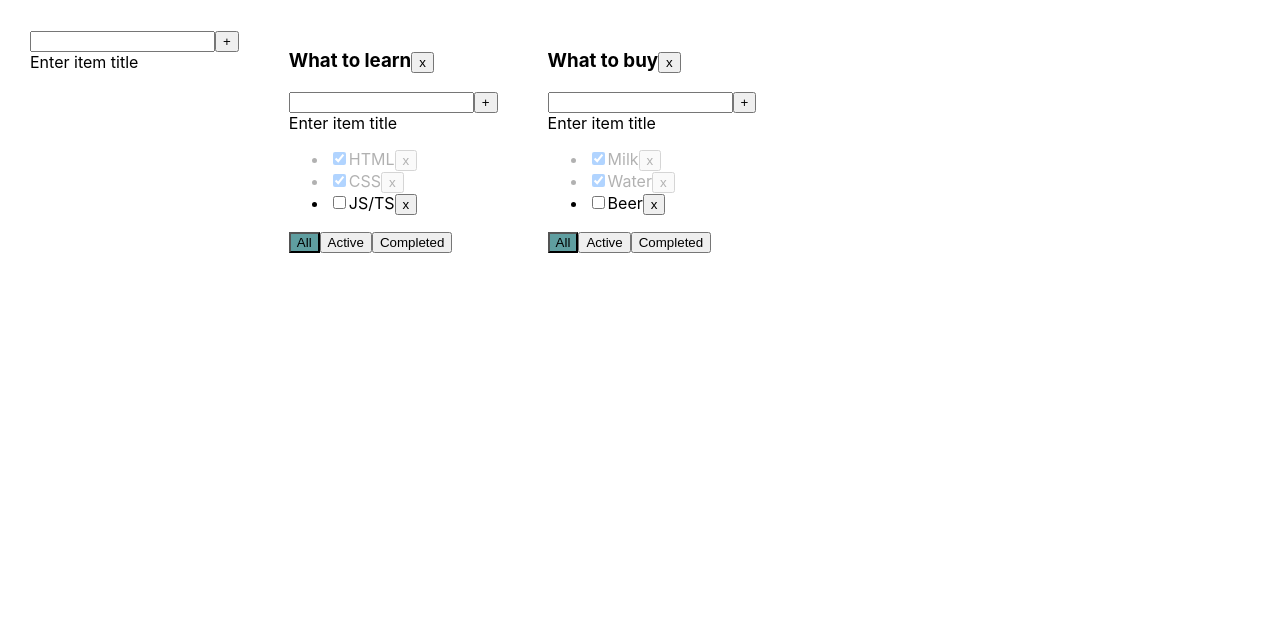
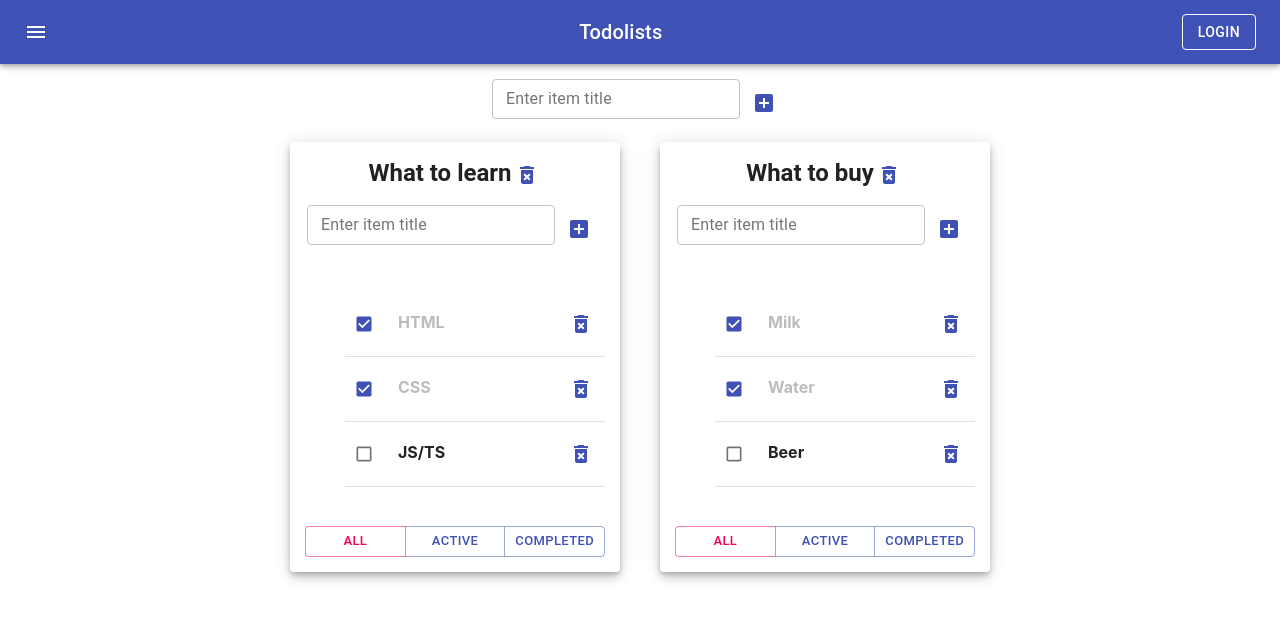
Before and after one commit to Aleksandr-mvp/todolist, a React (Create React App) app: page / in a window 1280 px wide. Shown: the top 620 px of the page. Built offline with nearby package versions, Linux system fonts and the light colour scheme.

Commit message:
added Material UI

```diff
--- a/package.json
+++ b/package.json
@@ -3,6 +3,8 @@
   "version": "0.1.0",
   "private": true,
   "dependencies": {
+    "@material-ui/core": "^4.12.3",
+    "@material-ui/icons": "^4.11.2",
     "@testing-library/jest-dom": "^4.2.4",
     "@testing-library/react": "^9.3.2",
     "@testing-library/user-event": "^7.1.2",
--- a/src/App.css
+++ b/src/App.css
@@ -1,23 +1,4 @@
-.App {
-  padding: 30px;
-  display: flex;
-}
-
-.App > div {
-  margin-right: 50px;
-}
-
 .is-done {
   opacity:0.3;
+  cursor: pointer;
 }
-
-
-.active-filter {
-  background-color: cadetblue;
-}
-
-.error {
-  border: 2px solid red;
-  outline: none;
-  background-color: rgba(161, 26, 26, 0.3);
-}
--- a/src/App.tsx
+++ b/src/App.tsx
@@ -3,6 +3,8 @@
 import {v1} from "uuid";
 import {TodoList} from "./components/TodoList/TodoList";
 import {AddItemForm} from "./components/AddItemForm/AddItemForm";
+import {AppBar, Button, Container, Grid, IconButton, Paper, Toolbar, Typography} from "@material-ui/core";
+import {Menu} from "@material-ui/icons";
 
 export type TaskType = {
     id: string
@@ -28,7 +30,7 @@
     const todoListID_1 = v1()
     const todoListID_2 = v1()
 
-    const [todoLists,setTodoLists] = useState<Array<TodoListType>>([
+    const [todoLists, setTodoLists] = useState<Array<TodoListType>>([
         {id: todoListID_1, title: "What to learn", filter: 'all'},
         {id: todoListID_2, title: "What to buy", filter: 'all'},
     ])
@@ -48,7 +50,7 @@
 
     const addTask = (title: string, todoListID: string) => {
         const copyTasks = {...tasks}
-        copyTasks[todoListID] = [{id: v1(), title, isDone: false },...tasks[todoListID]]
+        copyTasks[todoListID] = [{id: v1(), title, isDone: false}, ...tasks[todoListID]]
         setTasks(copyTasks)
     }
 
@@ -88,11 +90,11 @@
 
     const addTodoList = (title: string) => {
         const newTodoListID = v1()
-        setTodoLists( [...todoLists, {id: newTodoListID, title: title, filter: 'all'}])
+        setTodoLists([...todoLists, {id: newTodoListID, title: title, filter: 'all'}])
         setTasks({...tasks, [newTodoListID]: []})
     }
 
-    const getTasksForRender = (filter: FilterValuesType,tasks: Array<TaskType>): Array<TaskType> => {
+    const getTasksForRender = (filter: FilterValuesType, tasks: Array<TaskType>): Array<TaskType> => {
         switch (filter) {
             case "completed":
                 return tasks.filter(t => !t.isDone)
@@ -105,8 +107,15 @@
 
     const todoListsComp = todoLists.map(tl => {
         return (
+            <Grid item key={tl.id}>
+                <Paper elevation={6}
+                       style={{
+                           padding: '15px',
+                           width: '300px',
+                           height: '400px'
+                       }}
+                >
                     <TodoList
-                key={tl.id}
                         todoListID={tl.id}
                         filter={tl.filter}
                         title={tl.title}
@@ -119,6 +128,8 @@
                         changeTaskTitle={changeTaskTitle}
                         changeTodoListTitle={changeTodoListTitle}
                     />
+                </Paper>
+            </Grid>
         )
     })
 
@@ -126,8 +137,27 @@
     //UI:
     return (
         <div className="App">
+            <AppBar position="static">
+                <Toolbar style={{justifyContent: "space-between"}}>
+                    <IconButton edge="start" color="inherit" aria-label="menu">
+                        <Menu/>
+                    </IconButton>
+                    <Typography variant="h6">
+                        Todolists
+                    </Typography>
+                    <Button color="inherit" variant={"outlined"}>Login</Button>
+                </Toolbar>
+            </AppBar>
+            <Container fixed>
+                <Grid container justifyContent={'center'} style={{padding: '15px'}}>
+                    <Grid item>
                         <AddItemForm addItem={addTodoList}/>
+                    </Grid>
+                </Grid>
+                <Grid container spacing={5} justifyContent={'center'}>
                     {todoListsComp}
+                </Grid>
+            </Container>
         </div>
     )
 }
--- a/src/components/AddItemForm/AddItemForm.tsx
+++ b/src/components/AddItemForm/AddItemForm.tsx
@@ -1,4 +1,6 @@
 import React, {ChangeEvent, KeyboardEvent, useState} from 'react';
+import {IconButton, TextField} from "@material-ui/core";
+import {AddBox} from '@material-ui/icons';
 
 type AddItemFormPropsType = {
     addItem: (itemTitle: string) => void
@@ -28,24 +30,21 @@
         setError(false)
     }
 
-    const errorStyle = {
-        color: "red",
-    }
-    const errorMessage = error
-        ? <div style={errorStyle}>Title is required!</div>
-        : <div>Enter item title</div>
-
-
     return (
-        <div>
-            <input
-                className={error ? "error" : ""}
+        <div style={{textAlign: 'center'}}>
+            <TextField
+                variant={'outlined'}
+                size={'small'}
+                label={'Enter item title'}
+                helperText={error && 'Title is required!'}
                 value={title}
                 onChange={onChangeSetTitle}
                 onKeyPress={onKeyPressAddTask}
+                error={error}
             />
-            <button onClick={addItem}>+</button>
-            {errorMessage}
+            <IconButton onClick={addItem} color={'primary'}>
+                <AddBox/>
+            </IconButton>
         </div>
     )
 }
--- a/src/components/EditableSpan/EditableSpan.tsx
+++ b/src/components/EditableSpan/EditableSpan.tsx
@@ -1,4 +1,5 @@
 import React, {ChangeEvent, KeyboardEvent, useState} from 'react';
+import {TextField} from "@material-ui/core";
 
 type EditableSpanPropsType = {
     title: string
@@ -22,14 +23,19 @@
         }
     }
 
+    const spanStyle = {
+        cursor: "pointer",
+    }
+
     return (
         editMode
-            ? <input onBlur={offEditMode}
-                     autoFocus={true}
-                     value={title}
-                     onChange={onChangeSetTitle}
-                     onKeyPress={onKeyPressOffEditMode}
+            ? <TextField
+                onBlur={offEditMode}
+                autoFocus={true}
+                value={title}
+                onChange={onChangeSetTitle}
+                onKeyPress={onKeyPressOffEditMode}
             />
-            : <span onDoubleClick={onEditMode}>{props.title}</span>
+            : <span style={spanStyle} onDoubleClick={onEditMode}>{props.title}</span>
     )
 }
--- a/src/components/TasksMap/TasksMap.module.css
+++ /dev/null
@@ -1,3 +0,0 @@
-.isDone {
-    opacity: 0.5;
-}
--- a/src/components/TodoList/TodoList.tsx
+++ b/src/components/TodoList/TodoList.tsx
@@ -2,6 +2,8 @@
 import {FilterValuesType, TaskType} from "../../App";
 import {AddItemForm} from "../AddItemForm/AddItemForm";
 import {EditableSpan} from "../EditableSpan/EditableSpan";
+import {Button, ButtonGroup, Checkbox, IconButton, List, ListItem, Typography} from "@material-ui/core";
+import DeleteForeverIcon from '@material-ui/icons/DeleteForever';
 
 
 type TodoListPropsType = {
@@ -29,22 +31,30 @@
         }
 
         return (
-            <li key={t.id} className={t.isDone ? "is-done" : ""}>
-                <input
-                    type="checkbox"
+            <ListItem
+                key={t.id} disableGutters divider style={{
+                display: 'flex',
+                justifyContent: 'space-between'
+            }}>
+                <div style={{fontWeight: 'bold'}}>
+                    <Checkbox
+                        size={'small'}
+                        color={'primary'}
                         checked={t.isDone}
                         onChange={changeStatus}
+                        style={{marginRight: '15px'}}
                     />
                     {t.isDone
-                    ? <span>{t.title}</span>
+                        ? <span className={"is-done"}>{t.title}</span>
                         : <EditableSpan title={t.title} changeTitle={changeTaskTitle}/>
                     }
-
-                <button onClick={removeTask}>x</button>
-            </li>
+                </div>
+                <IconButton onClick={removeTask} color={'primary'}>
+                    <DeleteForeverIcon/>
+                </IconButton>
+            </ListItem>
         )
     })
-
 
     const onClickSetAllFilter = () => props.changeTodoListFilter("all", props.todoListID)
     const onClickSetActiveFilter = () => props.changeTodoListFilter("active", props.todoListID)
@@ -52,43 +62,52 @@
     const removeTodoList = () => props.removeTodoList(props.todoListID)
     const changeTodoListTitle = (title: string) => props.changeTodoListTitle(title, props.todoListID)
 
-
-
-
-    const getBtnClass = (filter: FilterValuesType) => {
-        return props.filter === filter ? "active-filter" : ""
-    }
-
     const addTask = (newTitleTask: string) => {
         props.addTask(newTitleTask, props.todoListID)
     }
 
     return (
-        <div>
-            <h3>
+        <div style={{
+            display: 'flex',
+            flexDirection: 'column',
+            justifyContent: 'space-between',
+            height: '100%'
+        }}>
+            <Typography
+                variant={'h5'}
+                align={'center'}
+                style={{fontWeight: 'bold'}}
+            >
                 <EditableSpan title={props.title} changeTitle={changeTodoListTitle}/>
-                <button onClick={removeTodoList}>x</button>
-            </h3>
+                <IconButton onClick={removeTodoList} size={'small'} color={'primary'}>
+                    <DeleteForeverIcon/>
+                </IconButton>
+            </Typography>
             <AddItemForm addItem={addTask}/>
             <ul>
+                <List>
                     {tasksList}
+                </List>
             </ul>
             <div>
-                <button
-                    className={getBtnClass("all")} //"active btn btn-todolist"
+                <ButtonGroup
+                    variant={'outlined'}
+                    size={'small'}
+                    fullWidth
+                >
+                <Button
+                    color={props.filter === 'all' ? "secondary" : "primary"}
                     onClick={onClickSetAllFilter}
-                >All
-                </button>
-                <button
-                    className={getBtnClass("active")}
+                >All</Button>
+                <Button
+                    color={props.filter === 'active' ? "secondary" : "primary"}
                     onClick={onClickSetActiveFilter}
-                >Active
-                </button>
-                <button
-                    className={getBtnClass("completed")}
+                >Active</Button>
+                <Button
+                    color={props.filter === 'completed' ? "secondary" : "primary"}
                     onClick={onClickSetCompletedFilter}
-                >Completed
-                </button>
+                >Completed</Button>
+                </ButtonGroup>
             </div>
         </div>
     )
```
Also changed, not shown: src/components/Button/Button.tsx (deleted, +0 -17 lines), src/components/Input/Input.tsx (deleted, +0 -28 lines), src/logo.svg (deleted), 1 other file (tests, documents, lock files or other folders). Lines whose indentation alone changed are shown as unchanged.
